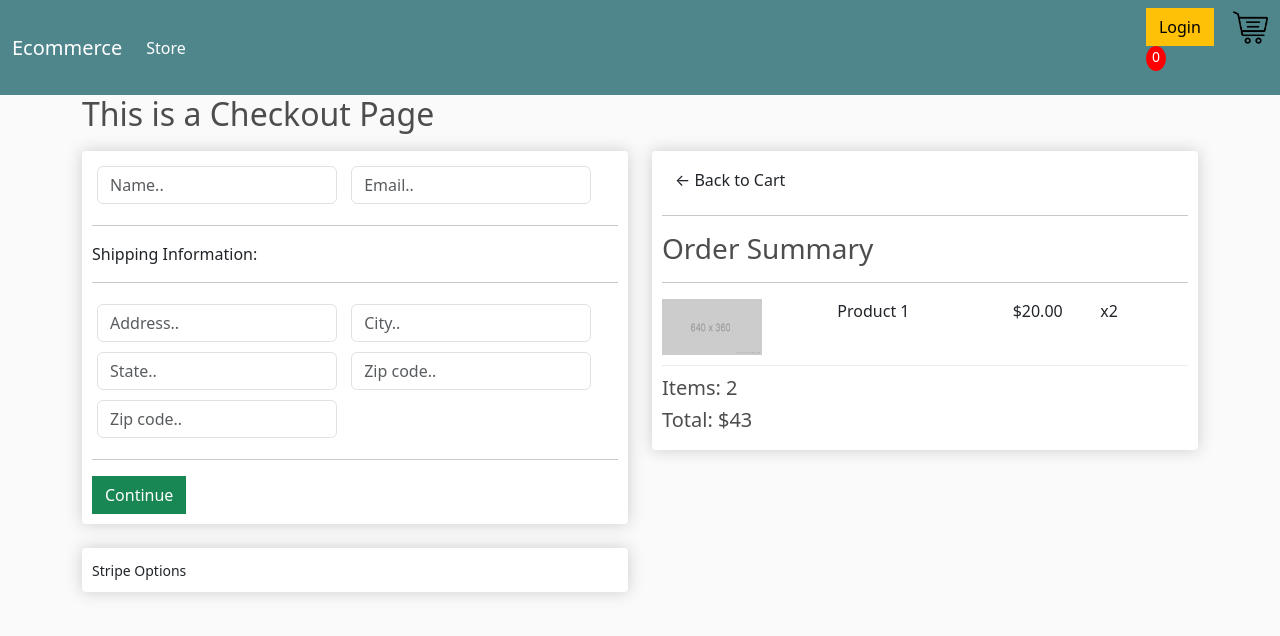
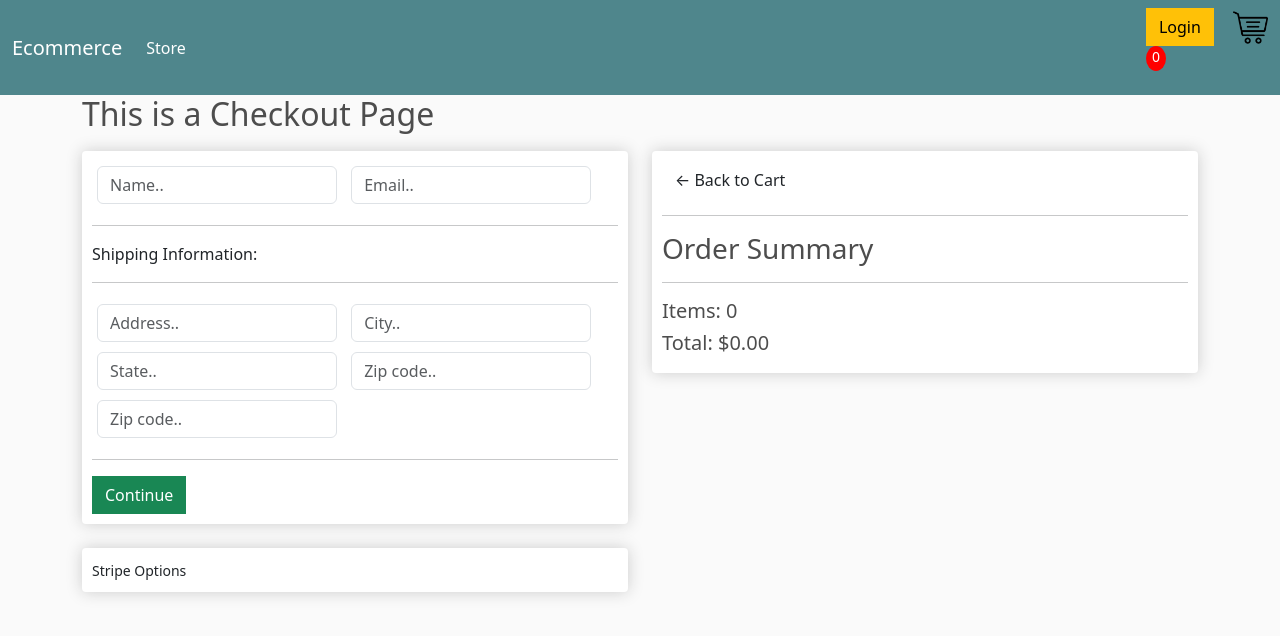
Before and after one commit to boiko88/django-ecommerce, a Django app: page /checkout in a window 1280 px wide. Shown: the top 636 px of the page. Run offline with Django 4.2, Linux system fonts and the light colour scheme.

Commit message:
made all the data about products dynamic on checkout page

```diff
--- a/store/views.py
+++ b/store/views.py
@@ -16,10 +16,22 @@
         items = order.orderitem_set.all()
     else:
         items = []
+        # Here we have to assign get_cart_total and get_cart_items to zero, otherwise
+        # if a user is not legged in we will have an error
+        order = {'get_cart_total':0, 'get_cart_items': 0}
     context = {'items': items, 'order': order}
     return render(request, 'store/cart.html', context)
 
 
 def checkout(request):
-    context = {}
+    if request.user.is_authenticated:
+        customer = request.user.customer
+        order, created = Order.objects.get_or_create(customer=customer, complete=False)
+        items = order.orderitem_set.all()
+    else:
+        items = []
+        # Here we have to assign get_cart_total and get_cart_items to zero, otherwise
+        # if a user is not legged in we will have an error
+        order = {'get_cart_total':0, 'get_cart_items': 0}
+    context = {'items': items, 'order': order}
     return render(request, 'store/checkout.html', context)
--- a/templates/store/checkout.html
+++ b/templates/store/checkout.html
@@ -59,14 +59,16 @@
             <hr>
             <h3>Order Summary</h3>
             <hr>
+            {% for item in items %}
             <div class="cart-row">
-                <div style="flex:2"><img class="row-image" src="{% static 'images/placeholder.png' %}"></div>
-                <div style="flex:2"><p>Product 1</p></div>
-                <div style="flex:1"><p>$20.00</p></div>
-                <div style="flex:1"><p>x2</p></div>
+                <div style="flex:2"><img class="row-image" src={{item.product.imageURL}}></div>
+                <div style="flex:2"><p>{{item.product.name}}</p></div>
+                <div style="flex:1"><p>${{item.product.price}}</p></div>
+                <div style="flex:1"><p>x{{item.quantity}}</p></div>
             </div>
-            <h5>Items: 2</h5>
-            <h5>Total: $43</h5>
+            {% endfor %}
+            <h5>Items: {{order.get_cart_items}}</h5>
+            <h5>Total: ${{order.get_cart_total|floatformat:2}}</h5>
         </div>
     </div>
 </div>
```
Also changed, not shown: templates/store/cart.html (+6 -6 lines), db.sqlite3.
